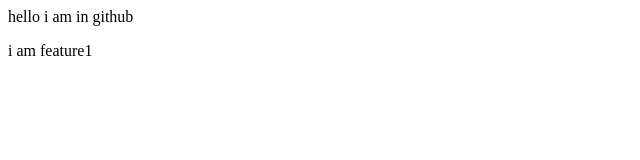
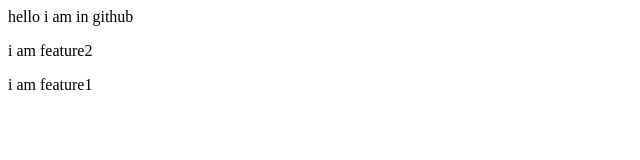
Before and after one commit to asmakhalid2005/assignment2, a plain HTML site: page index.html in a window 1280 px wide. Shown: the whole page, without its empty margins (0-640 px from the left). Drawn offline with Linux system fonts and the light colour scheme.

Commit message:
i am commited

```diff
--- a/index.html
+++ b/index.html
@@ -1,2 +1,3 @@
 <p>hello i am in github</p>
+<p>i am feature2</p>
 <p>i am feature1</p>
```
